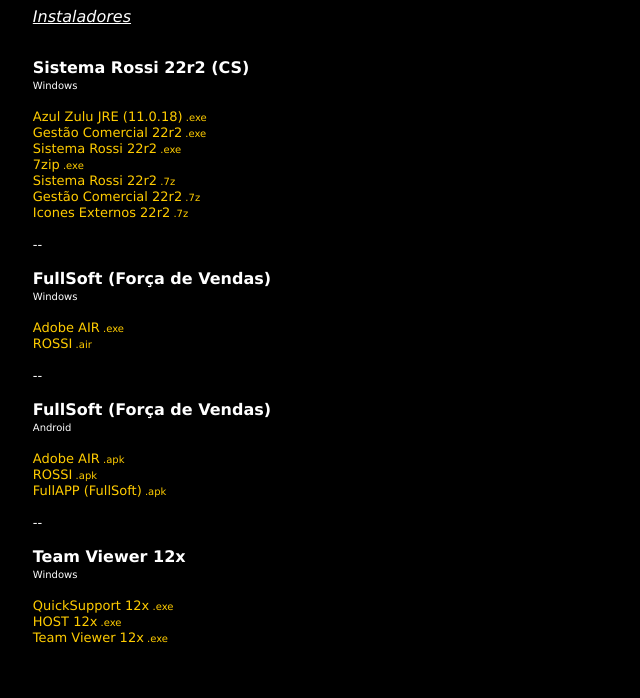
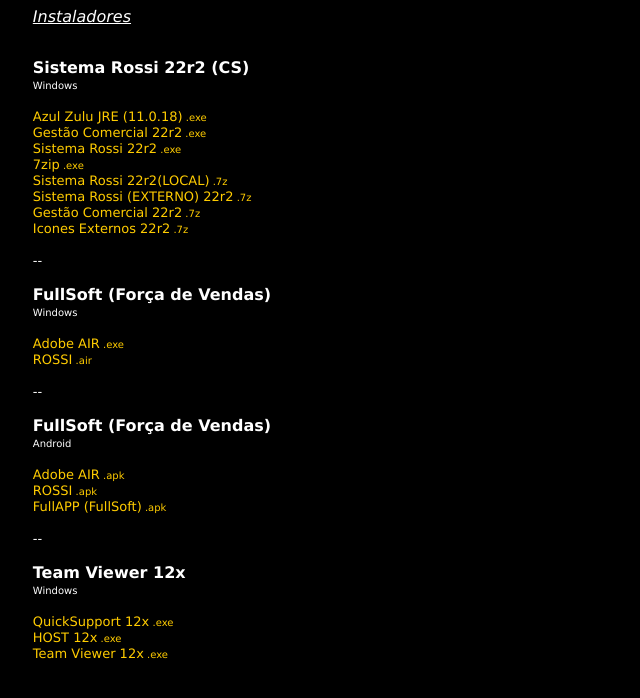
Before and after one commit to fabinho/fbnh-cs, a plain HTML site: page index.html in a window 1280 px wide. Shown: the part 150-848 px from the top of the page, without its empty margins (0-640 px from the left). Drawn offline with Linux system fonts and the light colour scheme.

Commit message:
Add files via upload

```diff
--- a/index.html
+++ b/index.html
@@ -53,7 +53,8 @@ text-decoration:underline;
       <a href="http://drive.sacrossi.com.br/cs/csg.exe" title="Gestão Comercial 22r2" color="black" target="_blank">Gestão Comercial 22r2<font size="1"> .exe</font></a>
       <a href="http://drive.sacrossi.com.br/cs/cs.exe" title="Sistema Rossi 22r2" color="black" target="_blank">Sistema Rossi 22r2<font size="1"> .exe</font></a>
       <a href="https://www.7-zip.org/a/7z2201-x64.exe" title="7 zip" color="black" target="_blank">7zip<font size="1"> .exe</font></a>
-      <a href="http://drive.sacrossi.com.br/cs/cs.7z" title="Sistema Rossi 22r2.7z" color="black" target="_blank">Sistema Rossi 22r2<font size="1"> .7z</font></a>
+      <a href="http://drive.sacrossi.com.br/cs/cs.7z" title="Sistema Rossi 22r2(LOCAL).7z" color="black" target="_blank">Sistema Rossi 22r2(LOCAL)<font size="1"> .7z</font></a>
+      <a href="http://drive.sacrossi.com.br/cs/sysrca23457.7z" title="Sistema Rossi (EXTERNO) 22r2.7z" color="black" target="_blank">Sistema Rossi (EXTERNO) 22r2<font size="1"> .7z</font></a>
       <a href="http://drive.sacrossi.com.br/cs/csg.7z" title="Gestão Comercial.7z" color="black" target="_blank">Gestão Comercial 22r2<font size="1"> .7z</font></a>
       <a href="http://drive.sacrossi.com.br/cs/EXTERNO.7z" title="Icones Externos 22r2.7z" color="black" target="_blank">Icones Externos 22r2<font size="1"> .7z</font></a>
 
```
